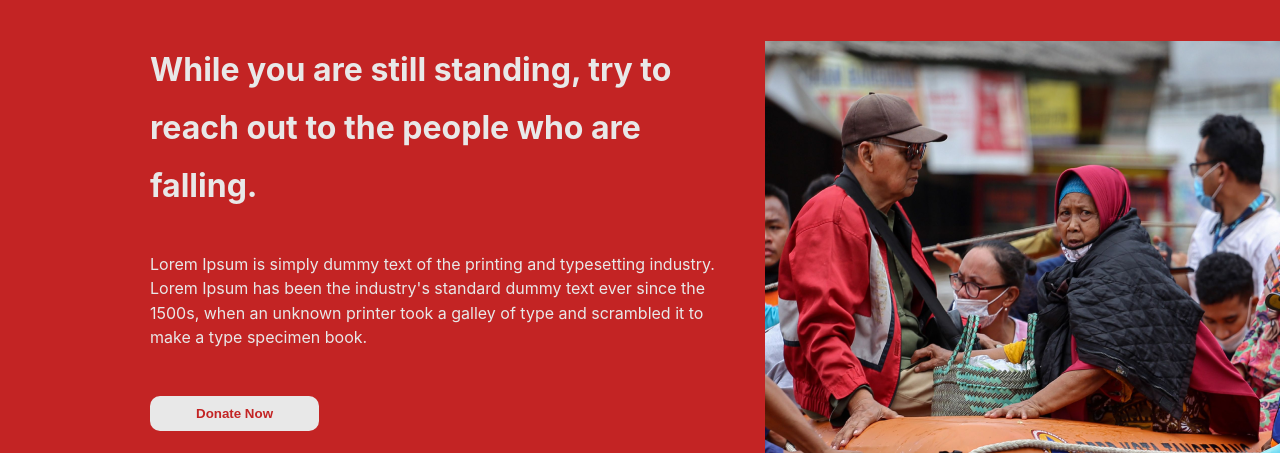
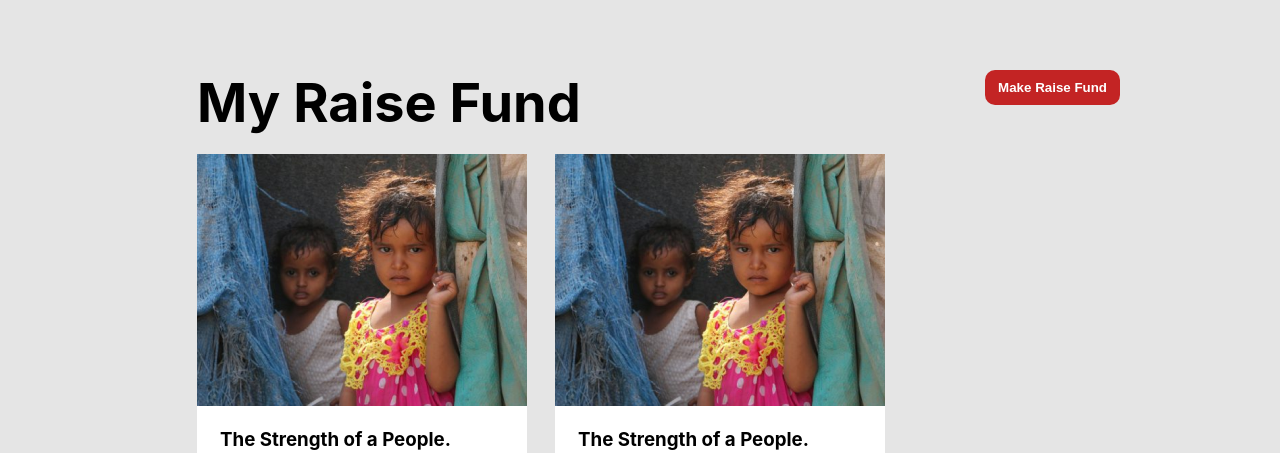
Before and after one commit to ahmadraihannudinyahya/Holly-Ways, a React (Create React App) app: page /fund in a window 1280 px wide. Shown: the part 347-800 px from the top of the page. Built offline with nearby package versions, Linux system fonts and the light colour scheme.

Commit message:
create route and page myfund

```diff
--- a/src/App.js
+++ b/src/App.js
@@ -6,6 +6,7 @@ import Profile from "./pages/Profile";
 import Navbar from "./component/common/Navbar";
 import LoginModal from "./component/common/LoginModal";
 import RegisterModal from "./component/common/RegisterModal";
+import MyFund from "./pages/MyFund";
 
 class App extends Component {
   constructor(props){
@@ -34,6 +35,7 @@ class App extends Component {
             <Switch>
               <Route path="/profile" component={Profile} />
               <Route path="/fund/:id" component={Detail} />
+              <Route path="/fund" component={MyFund} />
               <Route path="/" component={Main} />
             </Switch>
           {this.state.modalLoginStatus ? <LoginModal handleTogleModal= {this.handleTogleModalLogin}/> : <></>}
--- /dev/null
+++ b/src/component/MyListFund.css
@@ -0,0 +1,29 @@
+.myraisefund {
+  padding: 79px 160px 80px 197px;
+  min-height: 100vh;
+  background-color: #e5e5e5;
+}
+.myraisefund > div:first-child {
+  display: flex;
+  justify-content: space-between;
+  margin-bottom: 19px;
+}
+.myraisefund > div:first-child > div:first-child {
+  font-size: 36px;
+  font-weight: 700;
+  color: #000;
+}
+.myraisefund > div:first-child > div:nth-child(2) > button {
+  background-color: #c32424;
+  border-radius: 10px;
+  border: none;
+  height: 35px;
+  padding: 8px 13px;
+  color: #fff;
+  font: 18px;
+  font-weight: 900;
+}
+.myraisefund > div:nth-child(2) {
+  display: flex;
+  gap: 28px;
+}
--- /dev/null
+++ b/src/component/MyListFund.js
@@ -0,0 +1,24 @@
+import CardFund from './common/CardFund';
+import './MyListFund.css'
+
+function MyListFund(props){
+  const {fetchMyFundlistServices}= props;
+  const listFund = fetchMyFundlistServices();
+  return(
+    <div className="myraisefund">
+      <div>
+        <div>
+          <h2>My Raise Fund</h2>
+        </div>
+        <div>
+          <button>Make Raise Fund</button>
+        </div>
+      </div>
+      <div>
+        {listFund.map(fund =><CardFund key={fund.id} fund={fund}/>)}
+      </div>
+    </div>
+  )
+}
+
+export default MyListFund;
--- /dev/null
+++ b/src/pages/MyFund.js
@@ -0,0 +1,32 @@
+import MyListFund from "../component/MyListFund";
+
+function MyFund (){
+
+  const fetchMyFundlistServices=()=>{
+    return [
+      {
+        id:'gsdjjasdb',
+        title : 'The Strength of a People. Power of Community',
+        goal_donations : '25.000.0000',
+        descriton : 'Lorem Ipsum is simply dummy text of the printing and typesetting industry.',
+        progres : '30',
+        thumbnail : '/image/Rectangle7.png',
+      },
+      {
+        id:'sdgsg',
+        title : 'The Strength of a People. Power of Community',
+        goal_donations : '25.000.0000',
+        descriton : 'Lorem Ipsum is simply dummy text of the printing and typesetting industry.',
+        progres : '30',
+        thumbnail : '/image/Rectangle7.png',
+      }
+    ]
+  }
+  return(
+    <div>
+      <MyListFund fetchMyFundlistServices={fetchMyFundlistServices}/>
+    </div>
+  )
+}
+
+export default MyFund;
```
